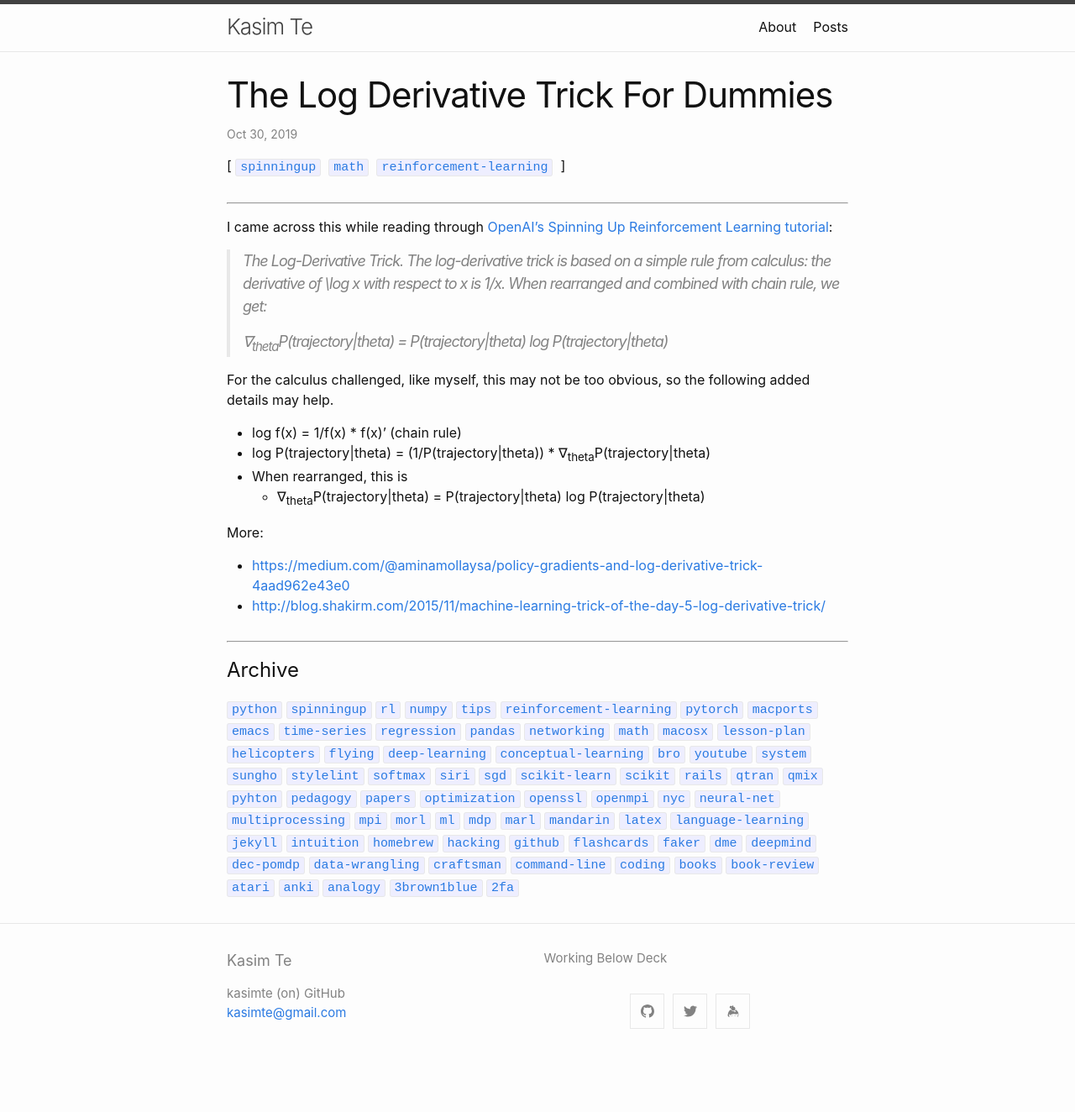
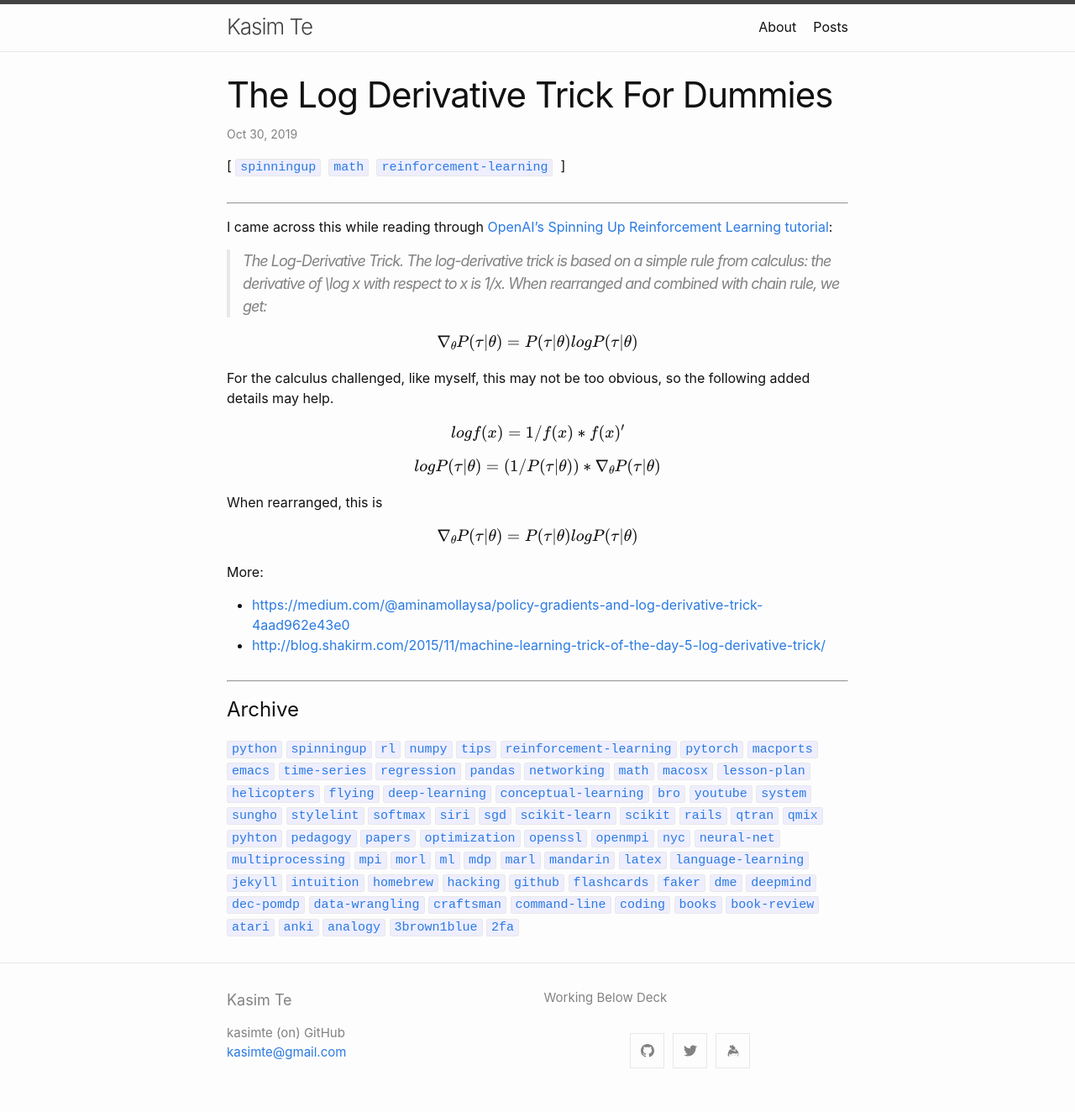
Before and after one commit to kasimte/kasimte.github.io, a Jekyll site: the page built from _posts/2019-10-30-log-derivative-trick-for-dummies.md, in a window 1280 px wide. Shown: the whole page at 84% size. Built offline with Jekyll 4.4.1, drawn with Linux system fonts in a browser that asks for light colours; nearby versions of some CDN libraries; formulas are drawn with MathJax 3; before the commit the page ends 1277 px from its top, so only the background shows below that.

Commit message:
Update log derivative trick post with mathjaxj.

```diff
--- a/_posts/2019-10-30-log-derivative-trick-for-dummies.md
+++ b/_posts/2019-10-30-log-derivative-trick-for-dummies.md
@@ -8,14 +8,26 @@ I came across this while reading through [OpenAI's Spinning Up Reinforcement Lea
 
 > The Log-Derivative Trick. The log-derivative trick is based on a simple rule from calculus: the derivative of \log x with respect to x is 1/x. When rearranged and combined with chain rule, we get:
 >
->   &nabla;<sub>theta</sub>P(trajectory\|theta) = P(trajectory\|theta) log P(trajectory\|theta)
+
+$$\nabla_{\theta} P(\tau|\theta) = P(\tau|\theta) log P(\tau|\theta)$$
 
 For the calculus challenged, like myself, this may not be too obvious, so the following added details may help.
 
-* log f(x) = 1/f(x) * f(x)' (chain rule)
-* log P(trajectory\|theta) = (1/P(trajectory\|theta)) * &nabla;<sub>theta</sub>P(trajectory\|theta)
-* When rearranged, this is
-  * &nabla;<sub>theta</sub>P(trajectory\|theta) = P(trajectory\|theta) log P(trajectory\|theta)
+$$
+log f(x) = 1/f(x) * f(x)'
+$$
+
+
+$$
+log P(\tau|\theta) = (1/P(\tau|\theta)) * \nabla_{\theta}P(\tau|\theta)
+$$
+
+
+When rearranged, this is
+
+$$
+\nabla_{\theta} P(\tau|\theta) = P(\tau|\theta) log P(\tau|\theta)
+$$
 
 More:
 
```
